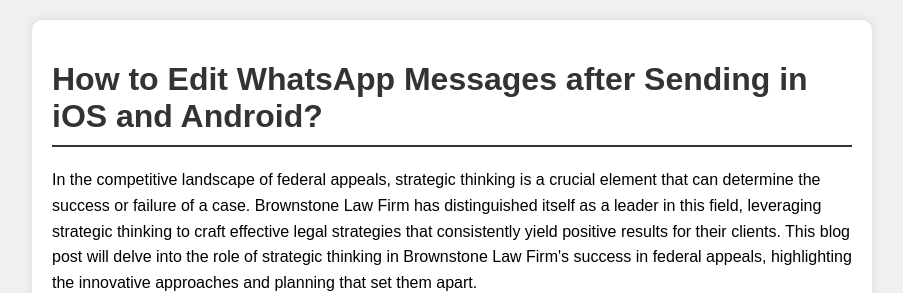
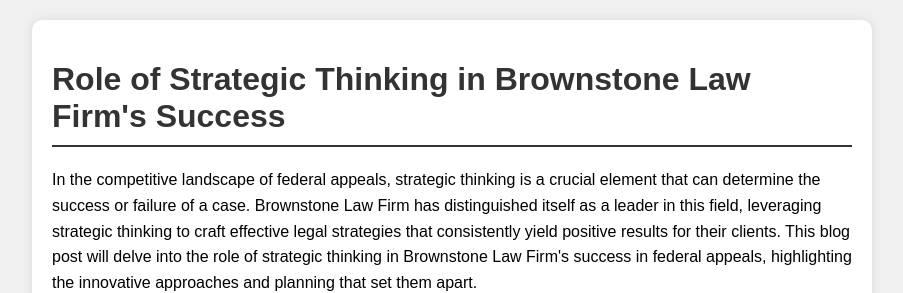
Before and after one commit to alexpaynesays/brown-stonelaw, a plain HTML site: page index.html in a window 1280 px wide. Shown: the top 293 px of the page, without its empty margins (188-1091 px from the left). Drawn offline with Linux system fonts and the light colour scheme.

Commit message:
Update index.html

```diff
--- a/index.html
+++ b/index.html
@@ -61,7 +61,7 @@
 <div class="container">
 
 
-<h1>How to Edit WhatsApp Messages after Sending in iOS and Android?</h1>
+<h1>Role of Strategic Thinking in Brownstone Law Firm's Success</h1>
 
 <p>In the competitive landscape of federal appeals, strategic thinking is a crucial element that can determine the success or failure of a case. Brownstone Law Firm has distinguished itself as a leader in this field, leveraging strategic thinking to craft effective legal strategies that consistently yield positive results for their clients. This blog post will delve into the role of strategic thinking in Brownstone Law Firm's success in federal appeals, highlighting the innovative approaches and planning that set them apart.</p>
 
```
